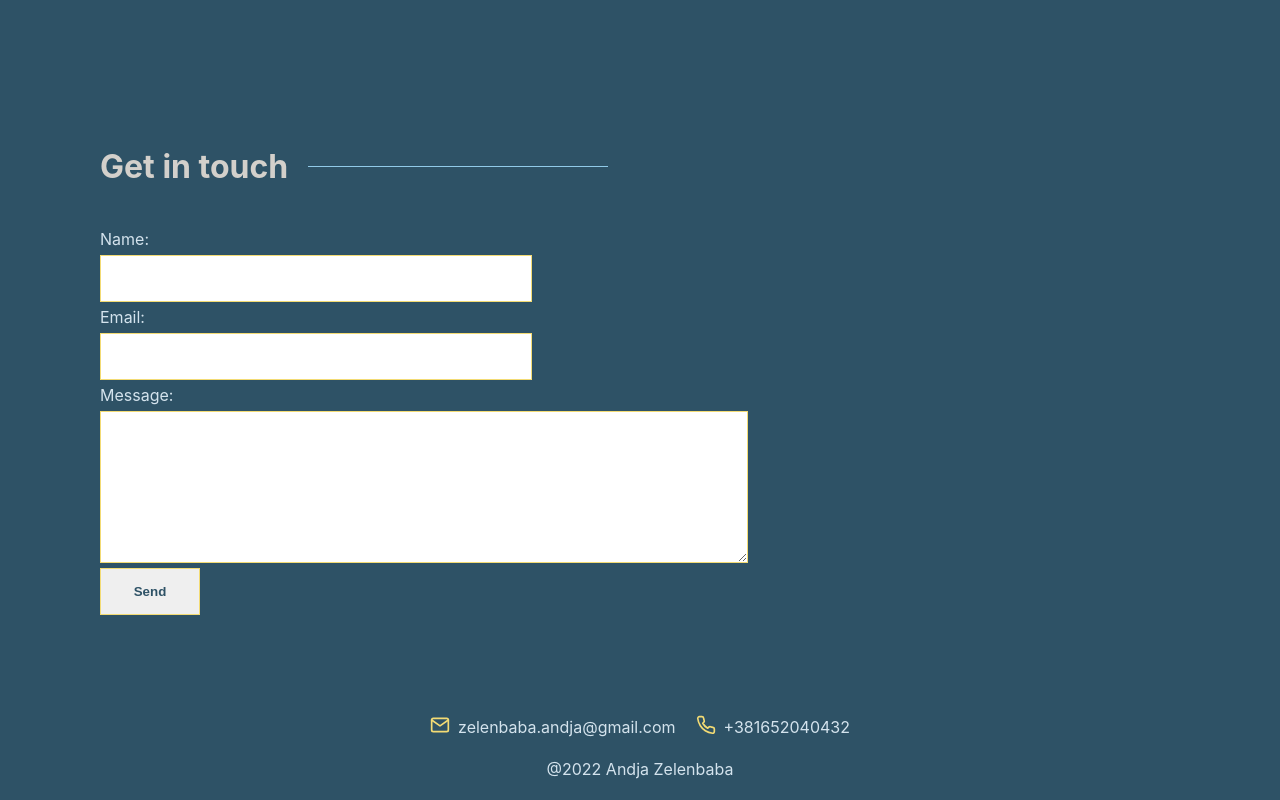
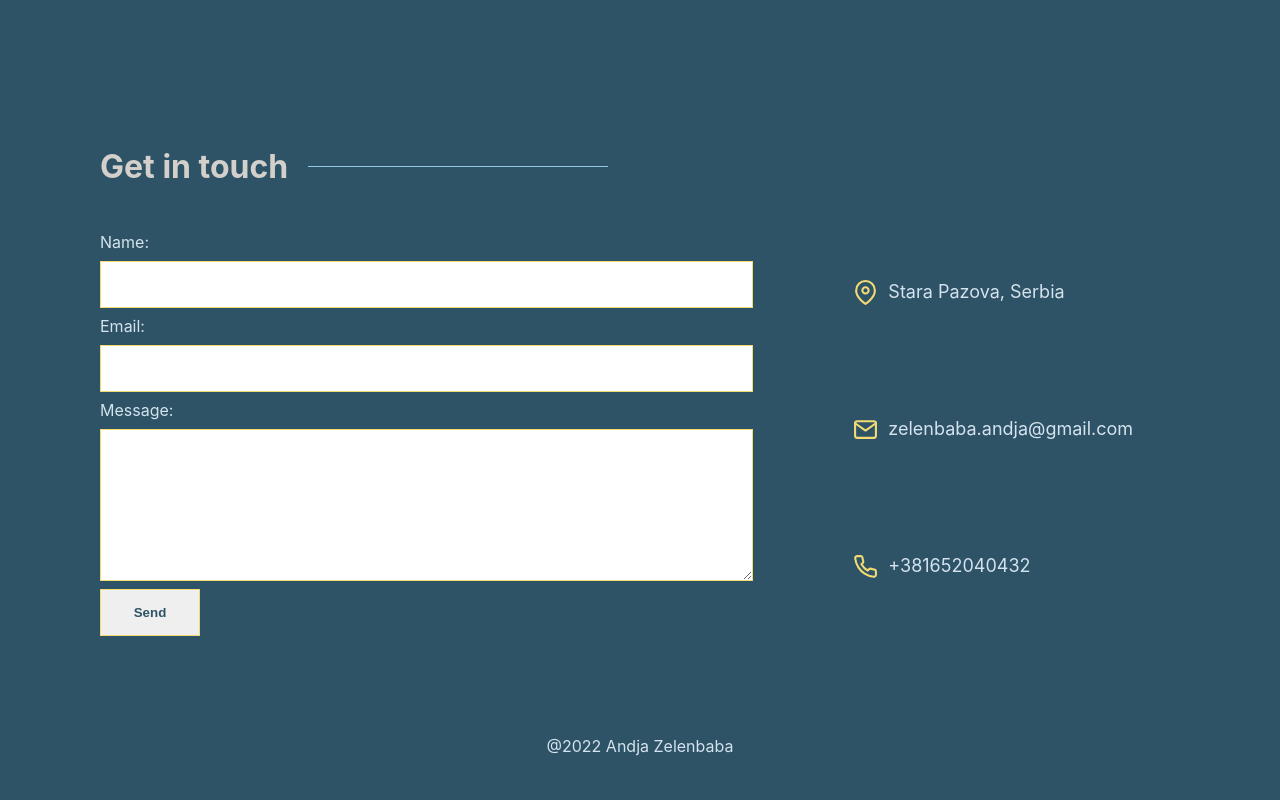
Before and after one commit to andjared/portfolio, a React (Create React App) app: page / in a window 1280 px wide. Shown: the part 2960-3760 px from the top of the page. After the commit the page ends 3736 px from the top, so only its background shows below. Built offline with nearby package versions, Linux system fonts and the light colour scheme.

Commit message:
contact info

```diff
--- a/src/components/Contact/Contact.module.scss
+++ b/src/components/Contact/Contact.module.scss
@@ -3,15 +3,24 @@
 .contact {
   max-width: 1200px;
   padding: 100px 0px 0px;
+  .container {
+    width: 100%;
+    display: grid;
+    grid-template-columns: 2fr 1fr;
+    gap: 100px;
+  }
+  .disabled {
+    pointer-events: none;
+    opacity: 0.8;
+  }
   form {
-    min-height: 340px;
     display: flex;
     flex-direction: column;
     align-items: flex-start;
     justify-content: space-around;
     label {
       display: block;
-      margin: 5px 0px;
+      margin: 8px 0px;
     }
     input,
     textarea,
@@ -19,10 +28,12 @@
       padding: 15px;
       border: 1px solid vars.$american-silver;
       outline: none;
-      color: vars.$american-silver;
     }
     input {
-      width: 40%;
+      width: 100%;
+      &::placeholder {
+        color: vars.$saphire;
+      }
     }
     button[type="submit"] {
       min-width: 100px;
@@ -33,9 +44,34 @@
       }
     }
     textarea {
-      width: 60%;
+      width: 100%;
       resize: vertical;
-      margin-bottom: 5px;
+      margin-bottom: 8px;
+    }
+  }
+  .info {
+    display: flex;
+    flex-direction: column;
+    justify-content: space-around;
+    justify-items: flex-start; // justify-content: space-around;
+    // gap: 20px;
+    .mail,
+    .phone,
+    .address {
+      display: flex;
+      max-width: 100%;
+      a {
+        display: flex;
+      }
+      // // justify-content: space-evenly;
+      // align-items: flex-start;
+      color: vars.$american-silver;
+      span {
+        font-size: vars.$fs-lg;
+        display: inline-block;
+        margin-left: 10px;
+        color: vars.$slate;
+      }
     }
   }
 }
--- a/src/components/Contact/index.js
+++ b/src/components/Contact/index.js
@@ -1,6 +1,7 @@
 import React, { useState } from "react";
 import styles from "./Contact.module.scss";
 import emailjs from "@emailjs/browser";
+import { Mail, Phone, MapPin } from "react-feather";
 
 export default function Contact() {
   const [formData, setFormData] = useState({
@@ -8,17 +9,22 @@ export default function Contact() {
     email: "",
     message: "",
   });
+  const [isSubmiting, setIsSubmiting] = useState(false);
+  const handleChange = (e) => {
+    //set data for each input value
+    setFormData({ ...formData, [e.target.name]: e.target.value });
+  };
 
-  const handleChange = (e) => {
-    setFormData({ ...formData, [e.target.name]: e.target.value });
+  const showSuccessMessage = () => {
+    setIsSubmiting(true);
+    //add success message
   };
 
   const handleSubmit = (e) => {
     e.preventDefault();
-    console.log(formData);
     emailjs
       .sendForm(
-        "service_oysq5fy",
+        "service_ysq5fy",
         process.env.REACT_APP_EMAILJS_TEMPLATE_ID,
         e.target,
         process.env.REACT_APP_EMAILJS_USER_ID
@@ -26,7 +32,8 @@ export default function Contact() {
       .then(
         (result) => {
           console.log(result.text);
-          //add success message
+          setFormData({ name: "", email: "", message: "" });
+          showSuccessMessage();
         },
         (error) => {
           console.log(error.text);
@@ -38,7 +45,11 @@ export default function Contact() {
   return (
     <section id="contact" className={styles.contact}>
       <h2 className="heading">Get in touch</h2>
-      <form onSubmit={handleSubmit}>
+      <div className={styles.container}>
+        <form
+          onSubmit={handleSubmit}
+          className={isSubmiting ? styles.disabled : null}
+        >
           <label htmlFor="name">Name:</label>
           <input
             type="text"
@@ -71,6 +82,26 @@ export default function Contact() {
             Send
           </button>
         </form>
+
+        <div className={styles.info}>
+          <div className={styles.address}>
+            <MapPin size={25} />
+            <span>Stara Pazova, Serbia</span>
+          </div>
+          <div className={styles.mail}>
+            <a href={"mailto:zelenbaba.andja@gmail.com"}>
+              <Mail size={25} />
+              <span>zelenbaba.andja@gmail.com</span>
+            </a>
+          </div>
+          <div className={styles.phone}>
+            <a href={"tel:+381652040432"}>
+              <Phone size={25} />
+              <span>+381652040432</span>
+            </a>
+          </div>
+        </div>
+      </div>
     </section>
   );
 }
--- a/src/components/Footer/index.js
+++ b/src/components/Footer/index.js
@@ -5,23 +5,7 @@ import styles from "./Footer.module.scss";
 export default function Footer() {
   return (
     <footer className={styles.wrapper}>
-      <div className={styles.contact}>
-        <div className={styles.mail}>
-          <a href={"mailto:zelenbaba.andja@gmail.com"}>
-            <Mail size={20} />
-          </a>
-          <span>zelenbaba.andja@gmail.com</span>
-        </div>
-        <div className={styles.phone}>
-          <a href={"tel:+381652040432"}>
-            <Phone size={20} />
-          </a>
-          <span>+381652040432</span>
-        </div>
-      </div>
-      <div>
-        <p>@2022 Andja Zelenbaba</p>
-      </div>
+      <p>@2022 Andja Zelenbaba</p>
     </footer>
   );
 }
```
Lines whose indentation alone changed are shown as unchanged.
